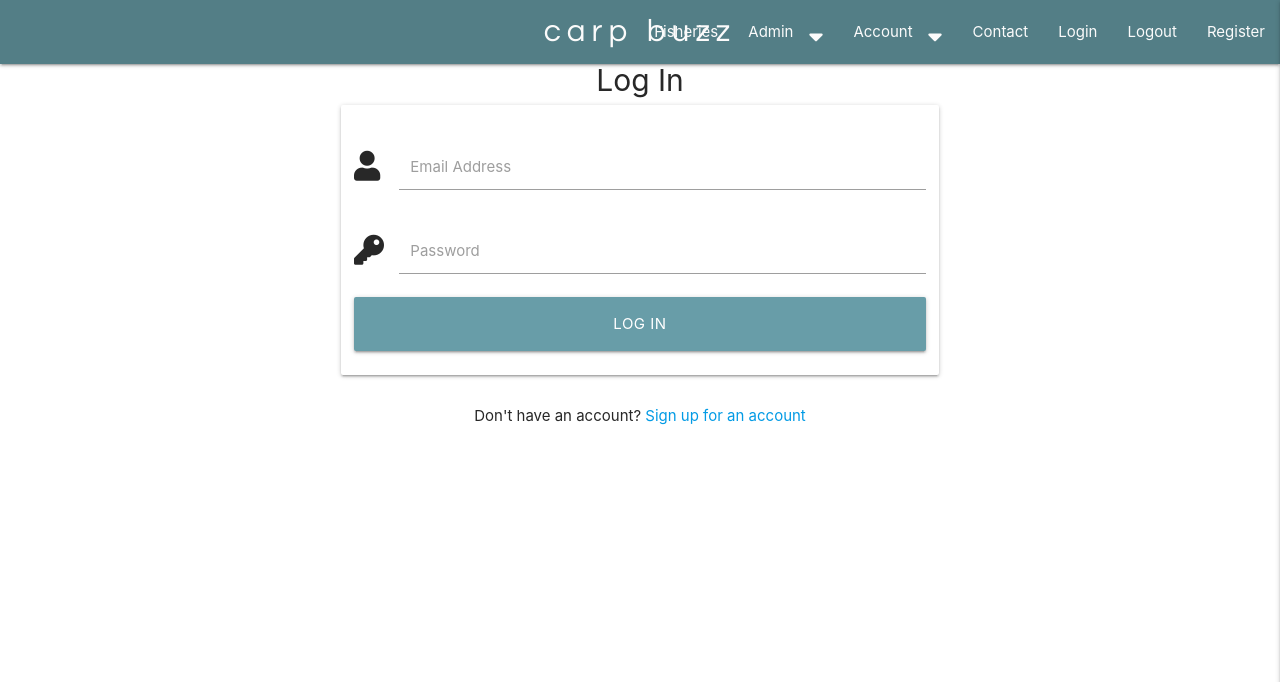
After one commit to PaulWheatcroft/CarpBuzz, a Flask app: page /login in a window 1280 px wide. The commit adds this page. Shown: the top 682 px of the page. Run offline with Flask 2, Linux system fonts and the light colour scheme; some libraries are stand-ins or nearby versions.

Commit message:
User login functionality

```diff
--- a/app.py
+++ b/app.py
@@ -53,9 +53,38 @@ def register():
         mongo.db.accounts.insert_one(register)
 
         flash("Your account has been registered. Please log in.")
-        return redirect(url_for("get_fisheries"))
+        return redirect(url_for("login"))
 
     return render_template("register.html")
+
+
+@app.route("/login", methods=["GET", "POST"])
+def login():
+    if request.method == "POST":
+        # Check if the email exists
+        existing_email = mongo.db.accounts.find_one(
+            {"email": request.form.get("email").lower()})
+        user_id = existing_email["email"]
+        username = existing_email["username"]
+
+        if existing_email:
+            # check hashed passwords match
+            if check_password_hash(
+                    existing_email["password"], request.form.get("password")):
+                session["user"] = user_id
+                flash(f"Welcome {username}")
+
+            else:
+                # Invalid password
+                flash("Incorrrect email and or password")
+                return redirect(url_for("login"))
+
+        else:
+            # Invalid password
+            flash("Incorrrect email and or password")
+            return redirect(url_for("login"))
+
+    return render_template("login.html")
 
 
 if __name__ == "__main__":
--- a/static/css/style.css
+++ b/static/css/style.css
@@ -17,7 +17,7 @@ h1 {
 }
 h2 {
     font-size: 1.5em;
-    margin: 0;
+    margin: 20px 0 0 0;
 }
 h3 {
     font-size: 1em;
@@ -33,8 +33,11 @@ h3 {
 .row {
     margin: 0;
 }
+.row .col {
+    padding: 0;
+}
 .nav-wrapper{
-    background-color: #444F59;
+    background-color: #537e86;
 }
 .nav-wrapper a {
     color: #fbfbfb;
--- a/templates/base.html
+++ b/templates/base.html
@@ -42,7 +42,7 @@
                     <li><a class="dropdown-trigger" href="#!" data-target="dropdown2">Account <i
                                 class="fas fa-sort-down right"></i></a></li>
                     <li><a href="#">Contact</a></li>
-                    <li><a href="#">Login</a></li>
+                    <li><a href="{{ url_for('login') }}">Login</a></li>
                     <li><a href="#">Logout</a></li>
                     <li><a href="{{ url_for('register') }}">Register</a></li>
                 </ul>
@@ -73,7 +73,7 @@
             <li><a class="dropdown-trigger" href="#!" data-target="dropdown2-mobile"><i
                         class="fas fa-user-circle"></i>Account<i class="fas fa-sort-down right"></i></a></li>
             <li><a href="#"><i class="fas fa-envelope"></i>Contact</a></li>
-            <li><a href="#"><i class="fas fa-sign-in-alt"></i>Login</a></li>
+            <li><a href="{{ url_for('login') }}"><i class="fas fa-sign-in-alt"></i>Login</a></li>
             <li><a href="#"><i class="fas fa-sign-out-alt"></i>Logout</a></li>
             <li><a href="{{ url_for('register') }}"><i class="fas fa-user-plus"></i>Register</a></li>
         </ul>
--- /dev/null
+++ b/templates/login.html
@@ -0,0 +1,46 @@
+{% extends 'base.html' %}
+{% block content %}
+
+    <h1>Log In</h3>
+
+    <div class="row">
+        <form class="col s12 m8 offset-m2" method="POST" action="{{ url_for('login') }}">
+            <div class="card-panel">
+                <!-- username -->
+                <div class="row">
+                    <div class="input-field col s12">
+                        <i class="fas fa-user prefix"></i>
+                        <input id="email" name="email" type="email" pattern="^[a-zA-Z0-9.!#$%&’*+/=?^_`{|}~-]+@[a-zA-Z0-9-]+(?:\.[a-zA-Z0-9-]+)*$" class="validate">
+                        <label for="email">Email Address</label>
+                    </div>
+                </div>
+                <!-- password -->
+                <div class="row">
+                    <div class="input-field col s12">
+                        <i class="fas fa-key prefix"></i>
+                        <input id="password" name="password" type="password" minlength="8" pattern="^(?=.*[A-Za-z])(?=.*\d)[A-Za-z\d]{8,}$" class="validate" required>
+                        <label for="password">Password</label>
+                    </div>
+                </div>
+                <!-- submit form -->
+                <div class="row">
+                    <button type="submit" class="col s12 btn-large submit-button">
+                        Log In
+                    </button>
+                </div>
+            </div>
+        </form>
+    </div>
+
+    <div class="row">
+        <div class="col s12">
+            <p class="center-align">
+                Don't have an account?
+                <a href="{{ url_for('register') }}">Sign up for an account</a>
+            </p>
+        </div>
+    </div>
+
+
+
+{% endblock %}
```
Also changed, not shown: templates/fisheries.html (+8 -2 lines), templates/register.html (+14 -7 lines).
